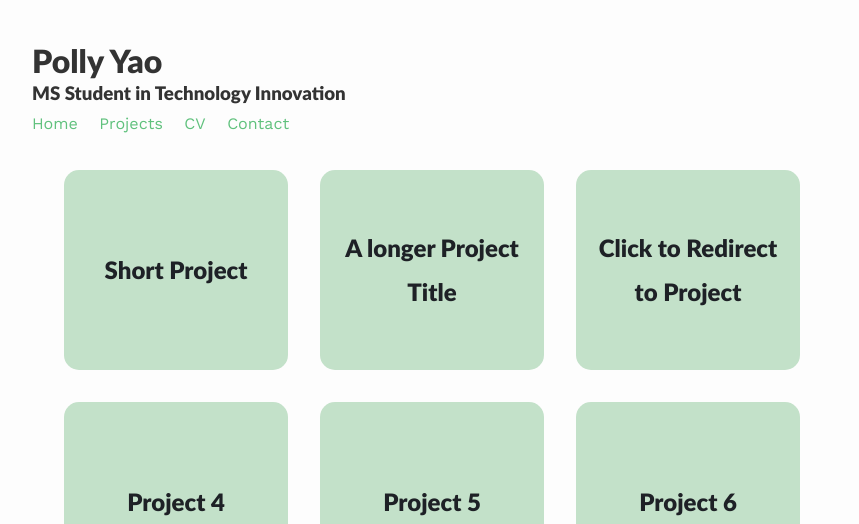
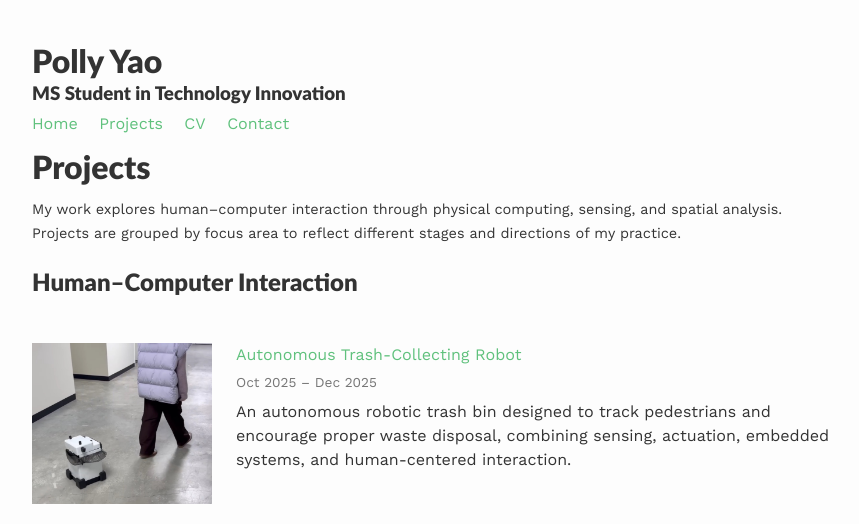
Before and after one commit to Pollyyaooo/Pollyyaooo.github.io, a Jekyll site: the page built from _pages/projects.md, in a window 1280 px wide. Shown: the top 524 px of the page, without its empty margins (208-1067 px from the left). Built offline with Jekyll 4.4.1, drawn with Linux system fonts in a browser that asks for light colours; some of the changed text lies outside the part shown; grey boxes are pictures that could not be loaded.

Commit message:
Update projects.md

```diff
--- a/_pages/projects.md
+++ b/_pages/projects.md
@@ -1,45 +1,96 @@
 ---
-title:
+title: Projects
 layout: default
 permalink: /projects/
 published: true
 ---
 
+<h1 class="post-headline">Projects</h1>
 
-<div class="ProjectContainer">
-
-	<div class="gallery">
+<p class="secondary-text">
+  My work explores human–computer interaction through physical computing, sensing,
+  and spatial analysis. Projects are grouped by focus area to reflect different stages
+  and directions of my practice.
+</p>
 
 
-  {% for project in site.projects %}
+<h2 class="project-section">Human–Computer Interaction</h2>
 
-  {% if project.redirect %}
-  <div class="projectTile">
-          <a href="{{ project.redirect }}" target="_blank">
-          <span>
-              <h2>{{ project.title }}</h2>
-              <br/>
-              <p>{{ project.description }}</p>
-          </span>
-          </a>
+<div class="selected-projects">
+
+  <div class="project-item">
+    <a href="/projects/smart-trash-bin">
+      <img src="/assets/images/projects/trash-bin.png" alt="Autonomous Trash Bin">
+    </a>
+
+    <div class="project-text">
+      <a href="/projects/smart-trash-bin" class="project-link">
+        <p class="project-title">
+          Autonomous Trash-Collecting Robot
+        </p>
+      </a>
+
+      <div class="project-time">Oct 2025 – Dec 2025</div>
+
+      <p>
+        An autonomous robotic trash bin designed to track pedestrians and encourage proper
+        waste disposal, combining sensing, actuation, embedded systems, and human-centered interaction.
+      </p>
+    </div>
   </div>
 
-  {% else %}
+  <div class="project-item">
+    <a href="/projects/reaction-game">
+      <img src="/assets/images/projects/reaction-game.png" alt="Reaction Game Machine">
+    </a>
 
-  <div class="projectTile">
-          <a href="{{ project.url | prepend: site.baseurl | prepend: site.url }}">
-          <span>
-              <h2>{{ project.title }}</h2>
-              <br/>
-              <p>{{ project.description }}</p>
-          </span>
-          </a>
+    <div class="project-text">
+      <a href="/projects/reaction-game" class="project-link">
+        <p class="project-title">
+          Reaction-Time Testing Game Machine
+        </p>
+      </a>
+
+      <div class="project-time">Oct 2025 – Dec 2025</div>
+
+      <p>
+        A physical game machine for measuring human reaction time through interactive feedback,
+        exploring sensing, embedded systems, and real-time user experience.
+      </p>
+    </div>
   </div>
 
-  {% endif %}
+</div>
 
-  {% endfor %}
 
-	</div>
+<h2 class="project-section">Landscape & Spatial Design</h2>
+
+<p class="secondary-text">
+  Earlier work focusing on GIS-based spatial analysis, ecological planning,
+  and human–environment interaction at an urban scale.
+</p>
+
+<div class="selected-projects">
+
+  <div class="project-item">
+    <a href="/projects/birding-gis">
+      <img src="/assets/images/projects/birding-gis.png" alt="GIS Birding Project">
+    </a>
+
+    <div class="project-text">
+      <a href="/projects/birding-gis" class="project-link">
+        <p class="project-title">
+          GIS-based Birding Site Selection and Conservation Design in Shanghai
+        </p>
+      </a>
+
+      <div class="project-time">Sep 2023 – Dec 2023</div>
+
+      <p>
+        A GIS-driven study identifying urban birding sites and proposing landscape interventions
+        to support bird conservation and human–nature interaction.
+      </p>
+    </div>
+  </div>
 
 </div>
```
